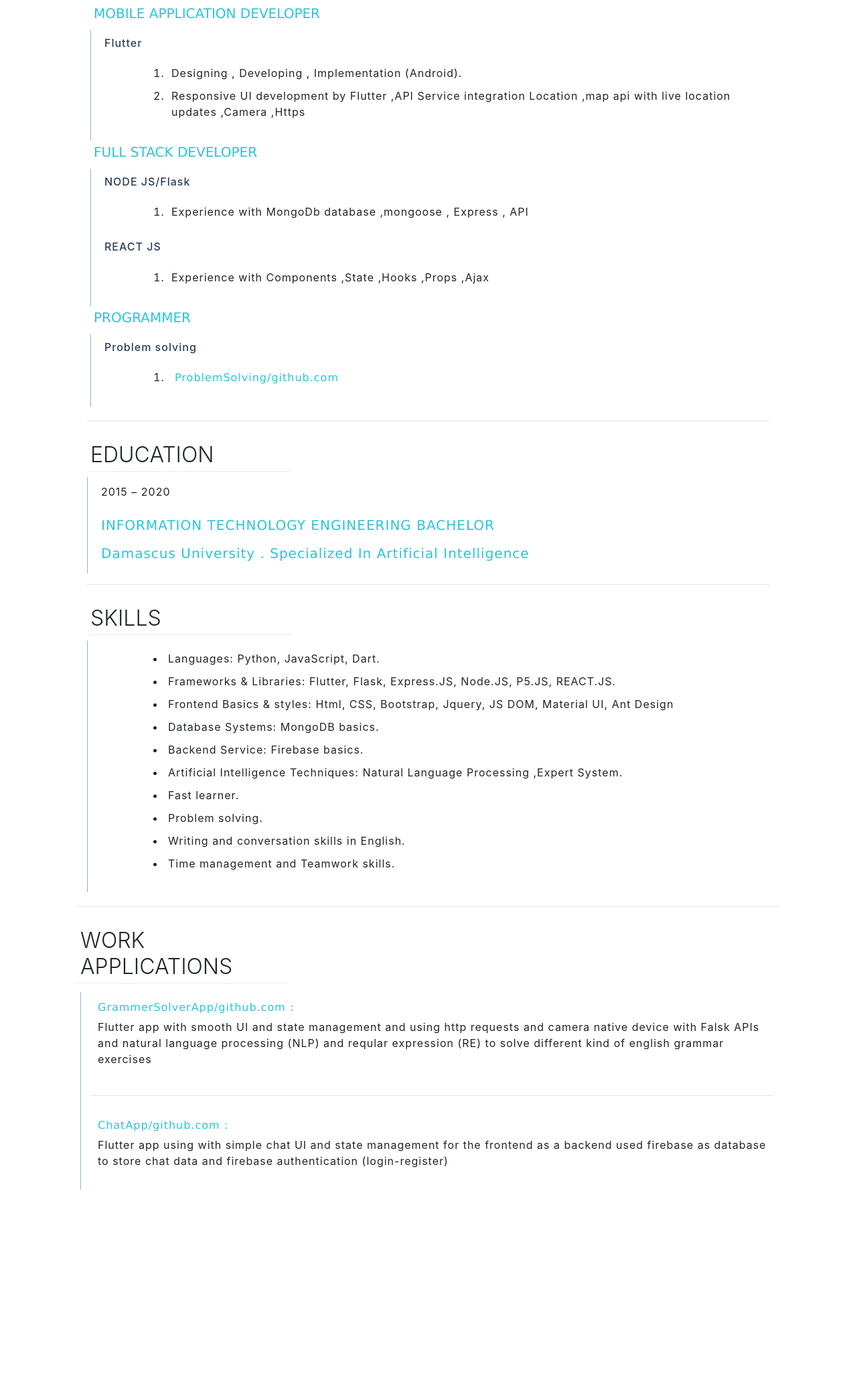
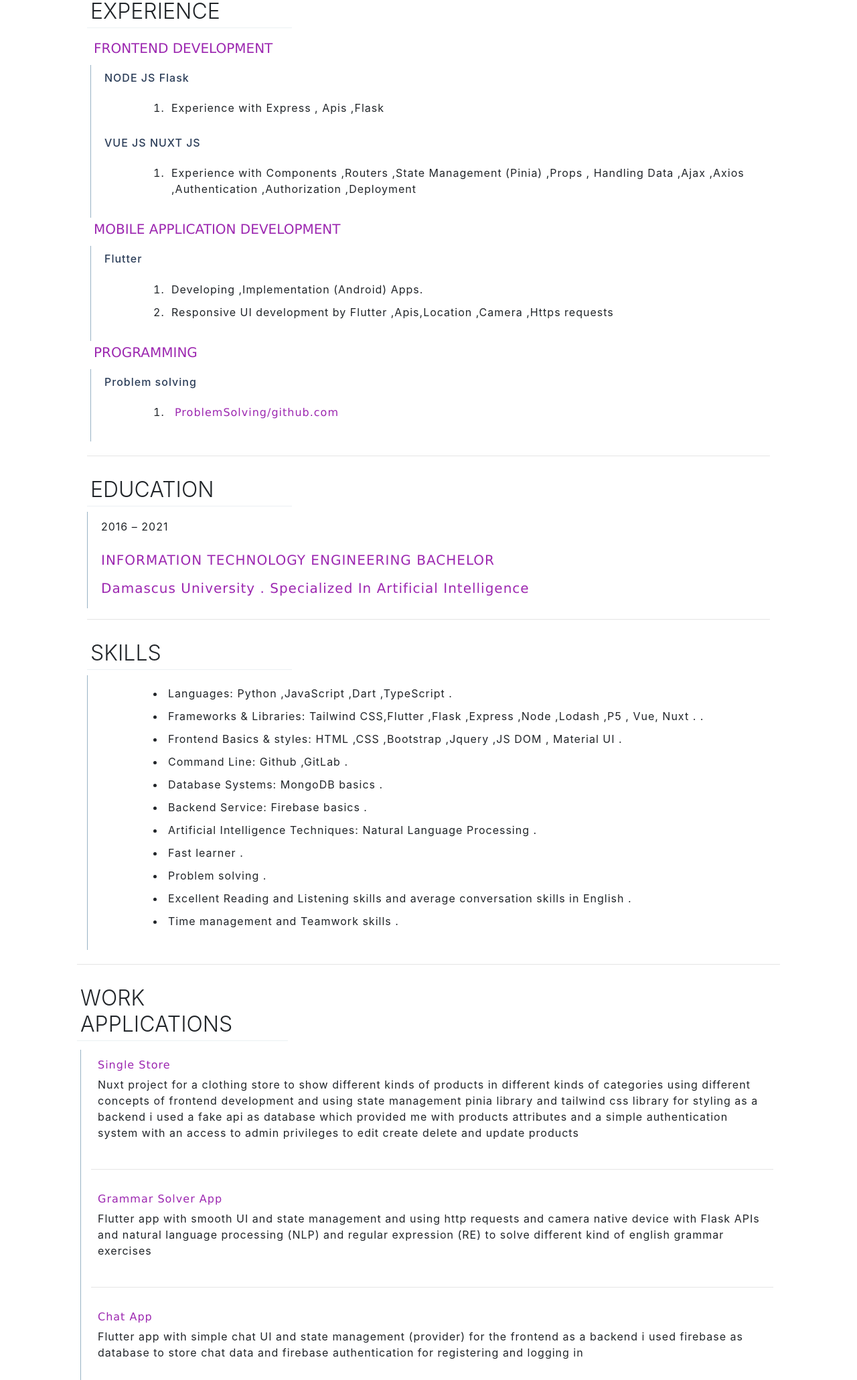
Before and after one commit to MahadShbeeb/cv.github.io, a plain HTML site: page index.html in a window 1280 px wide. Shown: the part 379-2439 px from the top of the page at 67% size. Before the commit the page ends 2225 px from the top, so only its background shows below. Drawn offline with nearby package versions, Linux system fonts and the light colour scheme.

Commit message:
Add files via upload

```diff
--- a/index.html
+++ b/index.html
@@ -40,13 +40,13 @@
 
 
     #email , #phone {
-      color: #26c6da;
+      color: #9C27B0;
 
     }
 
     h5,
     a {
-      color: #26c6da;
+      color: #9C27B0;
       font-family: Verdana, Geneva, Tahoma, sans-serif;
     }
 
@@ -81,13 +81,16 @@
     <div class="container-fluid">
       <div class="center ">
         <h1>Mahad Shbeeb</h1>
-        <h6>Damascus-alzahera. <a href="tel:00963947529689" id="phone" >+963947529689</a></h6>
-        <h6>Singal.Female.23 years</h6>
+        <h5>Frontend web developer</h5>
+        <h6>Daraa. <a href="tel:00963951277096" id="phone" >+963951277096</a></h6>
+        <div class="inline-block">
+          <h6>Single   Female   25 years old</h6>
+        </div>
 
         <h6>
           LinkedIn:
-          <a href="https://www.linkedin.com/in/mahad-shbeeb-b257211a4/">Mahad-Shbeeb</a>, GitHub:
-          <a href="https://github.com/MahadShbeeb">Mahad-Shbeeb</a>
+          <a href="https://www.linkedin.com/in/mahad-shbeeb-b257211a4/">Mahad Shbeeb</a>, GitHub:
+          <a href="https://github.com/MahadShbeeb">Mahad Shbeeb</a>
         </h6>
         <a href="mailto:mhdshbeeb5@gmail.com">mhdshbeeb5@gmail.com</a>
 
@@ -95,38 +98,38 @@
       <hr />
       <h2 class="font-weight-light">EXPERIENCE</h2>
       <div class="thumbnail">
-        <h5>MOBILE APPLICATION DEVELOPER</h5>
+
+        <h5>FRONTEND DEVELOPMENT</h5>
+        <div class="skill">
+
+          <h6>NODE JS Flask</h6>
+          <ol>
+            <li>
+              Experience with Express , Apis ,Flask
+            </li>
+          </ol>
+
+          <h6>VUE JS NUXT JS</h6>
+          <ol>
+            <li>
+              Experience with Components ,Routers ,State Management (Pinia) ,Props ,
+              Handling Data ,Ajax ,Axios ,Authentication ,Authorization ,Deployment
+            </li>
+          </ol>
+        </div>
+        <h5>MOBILE APPLICATION DEVELOPMENT</h5>
         <div class="skill">
           <h6>Flutter</h6>
           <ol>
             <li>
-              Designing , Developing , Implementation (Android).
+              Developing ,Implementation (Android) Apps.
             </li>
             <li>
-              Responsive UI development by Flutter ,API Service integration
-             Location ,map api with live location updates ,Camera ,Https
+              Responsive UI development by Flutter ,Apis,Location ,Camera ,Https requests
             </li>
           </ol>
         </div>
-
-        <h5>FULL STACK DEVELOPER</h5>
-        <div class="skill">
-
-          <h6>NODE JS/Flask</h6>
-          <ol>
-            <li>
-              Experience with MongoDb database ,mongoose , Express , API
-            </li>
-          </ol>
-
-          <h6>REACT JS</h6>
-          <ol>
-            <li>
-              Experience with Components ,State ,Hooks ,Props ,Ajax
-            </li>
-          </ol>
-        </div>
-        <h5>PROGRAMMER</h5>
+        <h5>PROGRAMMING</h5>
         <div class="skill">
           <h6>Problem solving</h6>
           <ol>
@@ -139,7 +142,7 @@
       <hr>
       <h2 class="font-weight-light">EDUCATION</h2>
       <div class="thumbnail skill">
-        <p>2015 – 2020</p>
+        <p>2016 – 2021</p>
         <h5>INFORMATION TECHNOLOGY ENGINEERING BACHELOR</h5>
         <h5>Damascus University . Specialized In Artificial Intelligence</h5>
       </div>
@@ -148,21 +151,24 @@
       <div class="thumbnail skill">
         <ul>
           <li>
-            Languages: Python, JavaScript, Dart.
+            Languages: Python ,JavaScript ,Dart ,TypeScript .
           </li>
           <li>
-            Frameworks & Libraries: Flutter, Flask, Express.JS, Node.JS, P5.JS, REACT.JS.
+            Frameworks & Libraries: Tailwind CSS,Flutter ,Flask ,Express ,Node ,Lodash ,P5 , Vue, Nuxt .  .
           </li>
           <li>
-            Frontend Basics & styles: Html, CSS, Bootstrap, Jquery, JS DOM, Material UI, Ant Design
+            Frontend Basics & styles: HTML ,CSS ,Bootstrap ,Jquery ,JS DOM , Material UI .
           </li>
-          <li>Database Systems: MongoDB basics.</li>
-          <li>Backend Service: Firebase basics.</li>
-          <li>Artificial Intelligence Techniques: Natural Language Processing ,Expert System.</li>
-          <li>Fast learner.</li>
-          <li>Problem solving.</li>
-          <li>Writing and conversation skills in English.</li>
-          <li>Time management and Teamwork skills.</li>
+          <li>
+            Command Line: Github ,GitLab .
+          </li>
+          <li>Database Systems: MongoDB basics .</li>
+          <li>Backend Service: Firebase basics .</li>
+          <li>Artificial Intelligence Techniques: Natural Language Processing .</li>
+          <li>Fast learner .</li>
+          <li>Problem solving .</li>
+          <li>Excellent Reading and Listening skills and average conversation skills in English .</li>
+          <li>Time management and Teamwork skills .</li>
         </ul>
       </div>
     </div>
@@ -171,21 +177,33 @@
     <div class="thumbnail">
       <div class="skill">
         <div>
-          <a href="https://github.com/MahadShbeeb/grammarsolver">GrammerSolverApp/github.com :</a>
+          <a href="https://github.com/MahadShbeeb/SingleStore">Single Store</a>
+          <p>
+          Nuxt project for a clothing store to show different kinds of products
+          in different kinds of categories using different concepts of frontend development
+          and using state management pinia library and tailwind css library for styling
+          as a backend i used a fake api as database which provided me with products attributes
+          and a simple authentication system with an access to admin privileges
+          to edit create delete and update products
+          </p>
+        </div>
+        <hr>
+        <div>
+          <a href="https://github.com/MahadShbeeb/grammarsolver">Grammar Solver App</a>
           <p>
           Flutter app with smooth UI and state management and using http requests
-          and camera native device with Falsk APIs and natural language
-          processing (NLP) and reqular expression (RE)
+          and camera native device with Flask APIs and natural language
+          processing (NLP) and regular expression (RE)
           to solve different kind of english grammar exercises
           </p>
         </div>
         <hr>
         <div>
-          <a href="https://github.com/MahadShbeeb/chat">ChatApp/github.com :</a>
+          <a href="https://github.com/MahadShbeeb/chat">Chat App</a>
           <p>
-          Flutter app using with simple chat UI and state management for the frontend
-          as a backend used firebase as database to store chat data
-          and firebase authentication (login-register)
+          Flutter app with simple chat UI and state management (provider) for the frontend
+          as a backend i used firebase as database to store chat data
+          and firebase authentication for registering and logging in
           </p>
         </div>
       </div>
```
